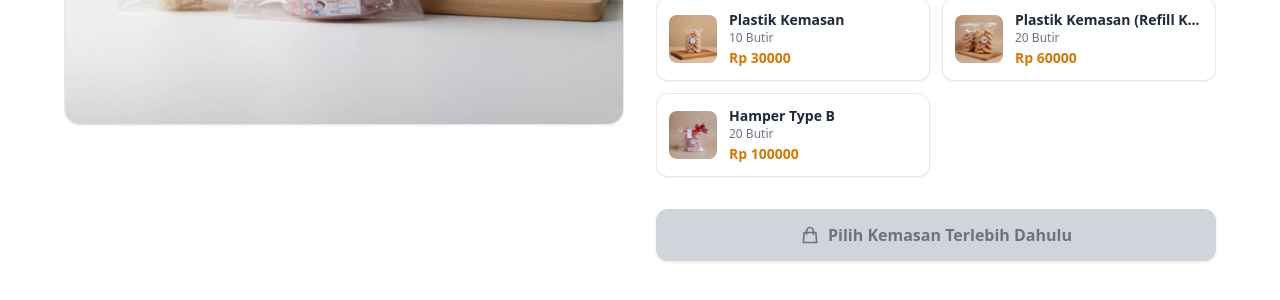
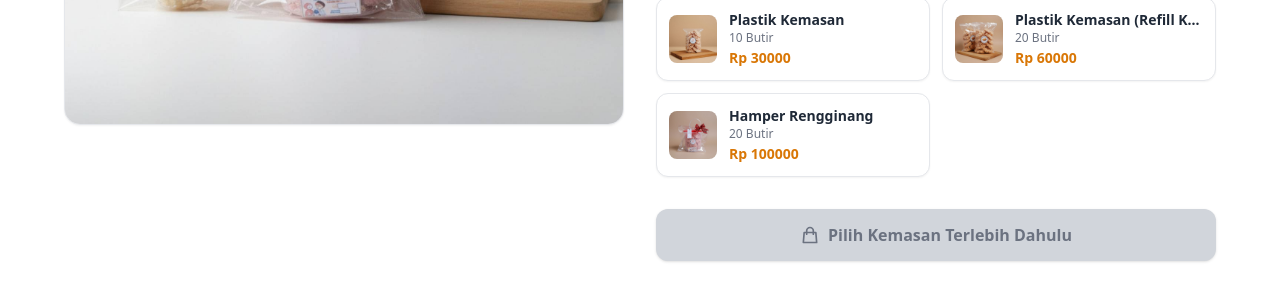
Before and after one commit to dapoerela85/dapoerela85.github.io, a Jekyll site: the page built from _posts/2026-04-07-rengginang.md, in a window 1280 px wide and 1293 px high. Shown: the part 580-880 px from the top of the window. Built offline with Jekyll 4.4.1, drawn with Linux system fonts in a browser that asks for light colours; nearby versions of some CDN libraries.

Commit message:
Update 2026-04-07-rengginang.md

```diff
--- a/_posts/2026-04-07-rengginang.md
+++ b/_posts/2026-04-07-rengginang.md
@@ -31,7 +31,7 @@ varian:
       berat: 20 Butir
       harga: 60000
       img: /assets/products/rengginang-refill.jpg
-    - name: Hamper Type B
+    - name: Hamper Rengginang
       berat: 20 Butir
       harga: 100000
       img: /assets/products/hamper-rengginang.jpg
```
